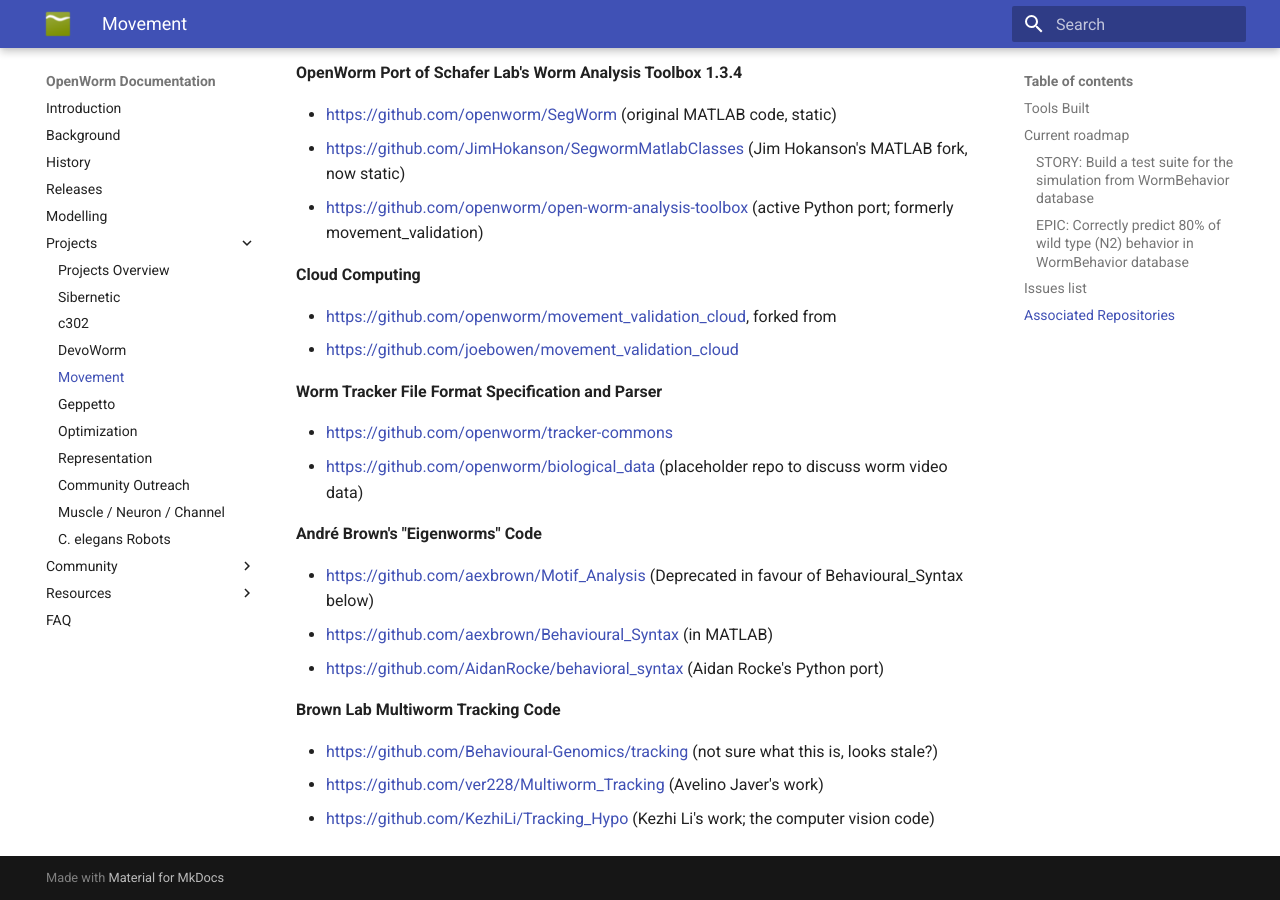
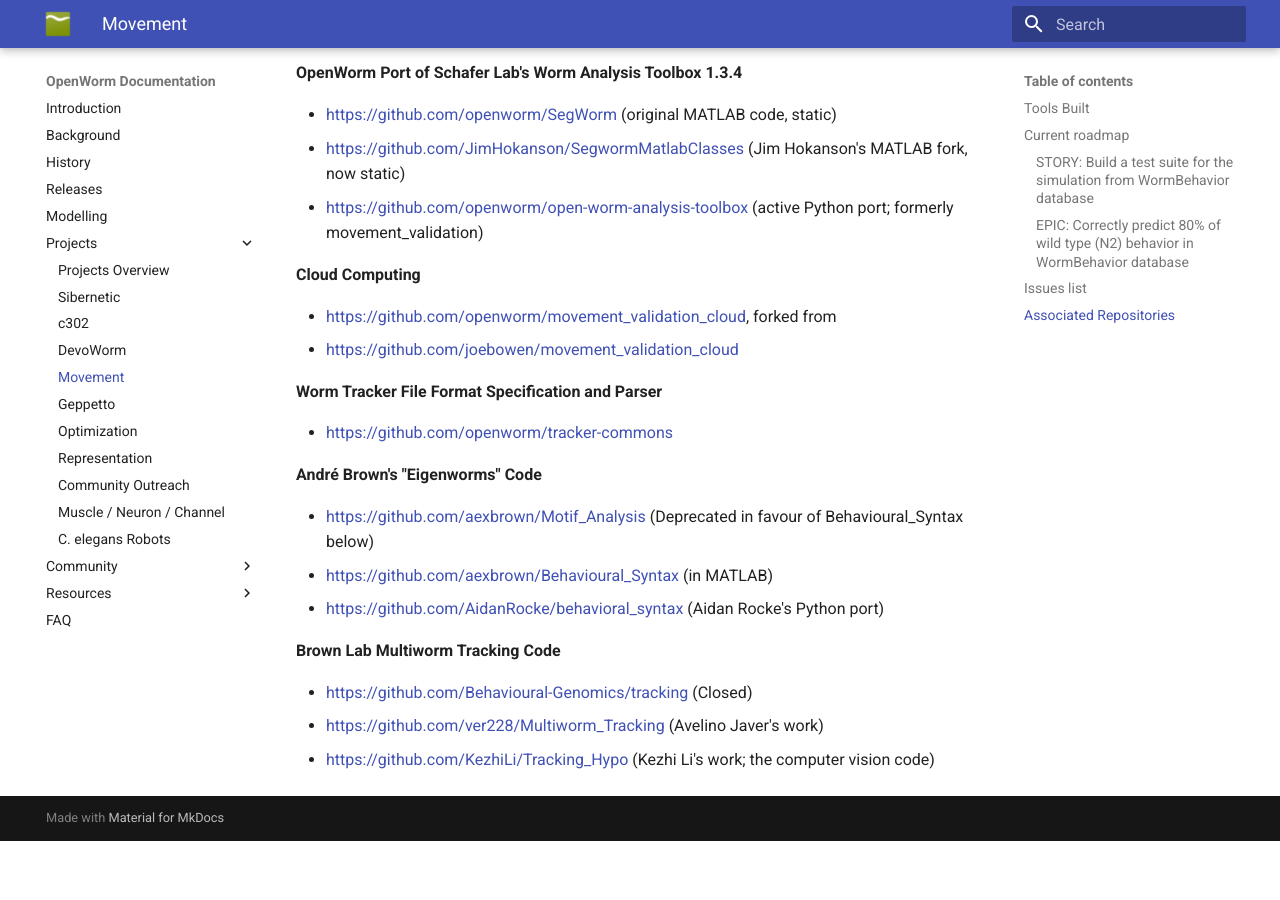
Before and after one commit to openworm/openworm_docs, an MkDocs documentation site: the page built from docs/Projects/worm-movement.md, in a window 1280 px wide and 900 px high, scrolled down 1381 px. Built offline with MkDocs 1.6.1 and Material for MkDocs 9.7.7, drawn with Linux system fonts in a browser that asks for light colours; after the commit the page ends 2222 px from its top, so only the background shows below that.

Commit message:
Movement: link updates

```diff
--- a/docs/Projects/worm-movement.md
+++ b/docs/Projects/worm-movement.md
@@ -55,7 +55,6 @@
 **Worm Tracker File Format Specification and Parser**
 
 - [https://github.com/openworm/tracker-commons](https://github.com/openworm/tracker-commons)
-- [https://github.com/openworm/biological_data](https://github.com/openworm/biological_data) (placeholder repo to discuss worm video data)
 
 **André Brown's "Eigenworms" Code**
 
@@ -65,6 +64,6 @@
 
 **Brown Lab Multiworm Tracking Code**
 
-- [https://github.com/Behavioural-Genomics/tracking](https://github.com/Behavioural-Genomics/tracking) (not sure what this is, looks stale?)
+- [https://github.com/Behavioural-Genomics/tracking](https://github.com/Behavioural-Genomics/tracking) (Closed)
 - [https://github.com/ver228/Multiworm_Tracking](https://github.com/ver228/Multiworm_Tracking) (Avelino Javer's work)
 - [https://github.com/KezhiLi/Tracking_Hypo](https://github.com/KezhiLi/Tracking_Hypo)   (Kezhi Li's work; the computer vision code)
```
